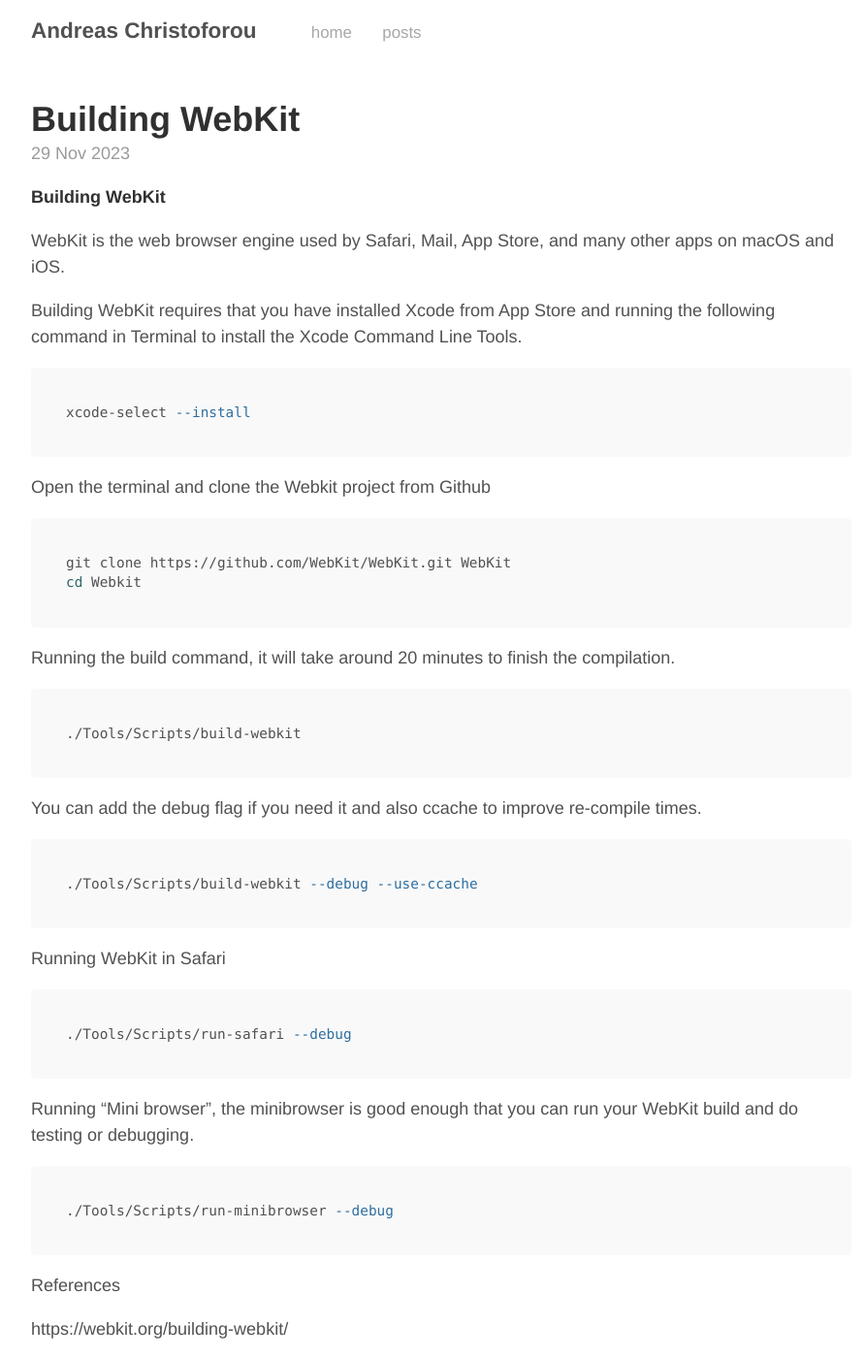
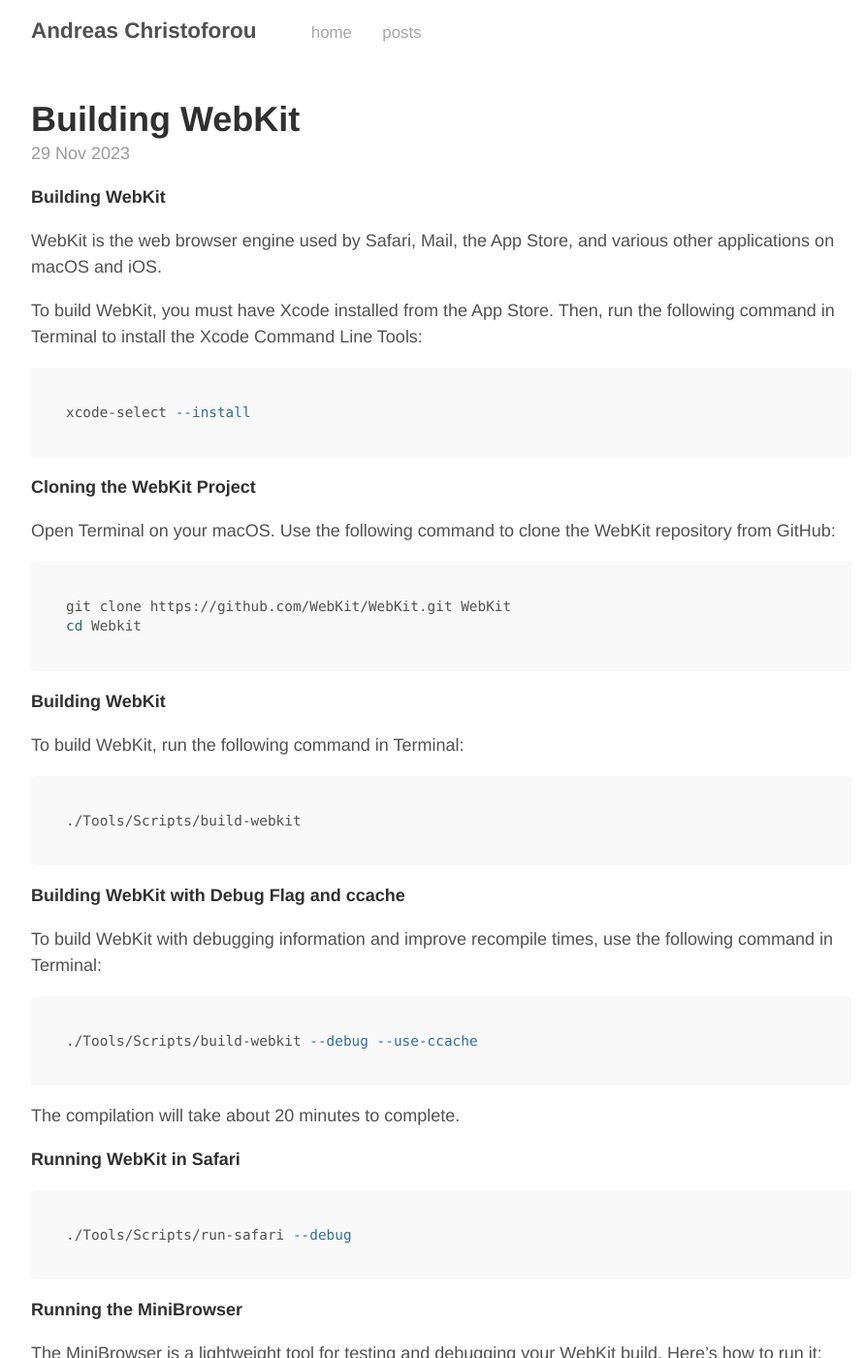
Before and after one commit to ChAndreas/chandreas.github.io, a Jekyll site: the page built from _posts/2023-11-29-Webkit-build.md, in a window 1280 px wide and 1400 px high. Shown: the whole window at 97% size, without its empty margins (185-1077 px from the left). Built offline with Jekyll 4.4.1, drawn with Linux system fonts in a browser that asks for light colours; some of the changed text lies outside the part shown.

Commit message:
Update 2023-11-29-Webkit-build.md

````diff
--- a/_posts/2023-11-29-Webkit-build.md
+++ b/_posts/2023-11-29-Webkit-build.md
@@ -6,40 +6,46 @@
 
 **Building WebKit**
 
-WebKit is the web browser engine used by Safari, Mail, App Store, and many other apps on macOS and iOS.
+WebKit is the web browser engine used by Safari, Mail, the App Store, and various other applications on macOS and iOS.
 
-Building WebKit requires that you have installed Xcode from App Store and running the following command in Terminal to install the Xcode Command Line Tools.
+To build WebKit, you must have Xcode installed from the App Store. Then, run the following command in Terminal to install the Xcode Command Line Tools:
 ```zsh
 xcode-select --install
 ```
 
-Open the terminal and clone the Webkit project from Github
+**Cloning the WebKit Project**
 
+Open Terminal on your macOS.
+Use the following command to clone the WebKit repository from GitHub:
 ```zsh
 git clone https://github.com/WebKit/WebKit.git WebKit
 cd Webkit
 ```
 
-Running the build command, it will take around 20 minutes to finish the compilation.
+**Building WebKit**
 
+To build WebKit, run the following command in Terminal:
 ```zsh
 ./Tools/Scripts/build-webkit
 ```
 
-You can add the debug flag if you need it and also ccache to improve re-compile times.
+**Building WebKit with Debug Flag and ccache**
 
+To build WebKit with debugging information and improve recompile times, use the following command in Terminal:
 ```zsh
 ./Tools/Scripts/build-webkit --debug --use-ccache
 ```
+The compilation will take about 20 minutes to complete.
 
-Running WebKit in Safari
 
+**Running WebKit in Safari**
 ```zsh
 ./Tools/Scripts/run-safari --debug
 ```
 
-Running “Mini browser”, the minibrowser is good enough that you can run your WebKit build and do testing or debugging.
+**Running the MiniBrowser**
 
+The MiniBrowser is a lightweight tool for testing and debugging your WebKit build. Here’s how to run it:
 ```zsh
 ./Tools/Scripts/run-minibrowser --debug
 ```
````
